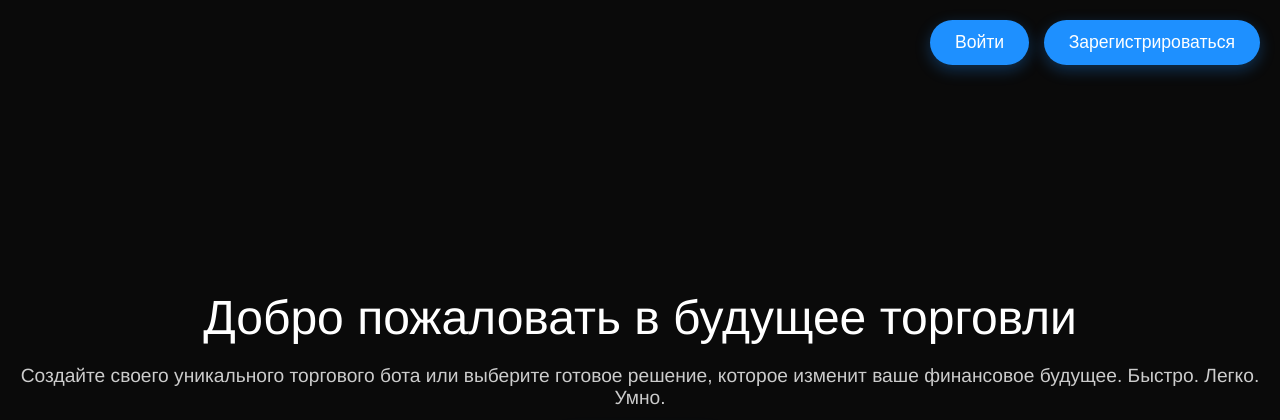
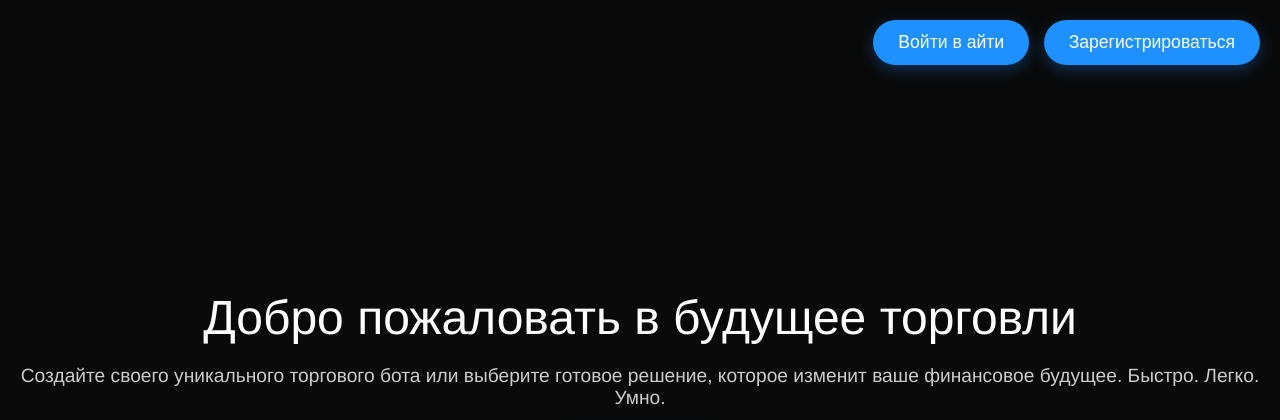
Before and after one commit to Shamilier/crypto_trading_platform, a FastAPI app: template templates/main_page.html in a window 1280 px wide. Shown: the top 420 px of the page. Run offline with FastAPI, Linux system fonts and the light colour scheme; the template is opened without the code that fills it, so the values that code supplies are empty; parts of the project's set-up code (start-up, migrations or seed data) failed here and were passed over.

Commit message:
please 2

```diff
--- a/templates/main_page.html
+++ b/templates/main_page.html
@@ -12,7 +12,7 @@
         {% if is_authenticated %}
             <button class="account-button" onclick="window.location.href='/account'">Личный кабинет</button>
         {% else %}
-            <button class="login-button" onclick="window.location.href='/login'">Войти</button>
+            <button class="login-button" onclick="window.location.href='/login'">Войти в айти</button>
             <button class="register-button" onclick="window.location.href='/register'">Зарегистрироваться</button>
         {% endif %}
     </header>
```
